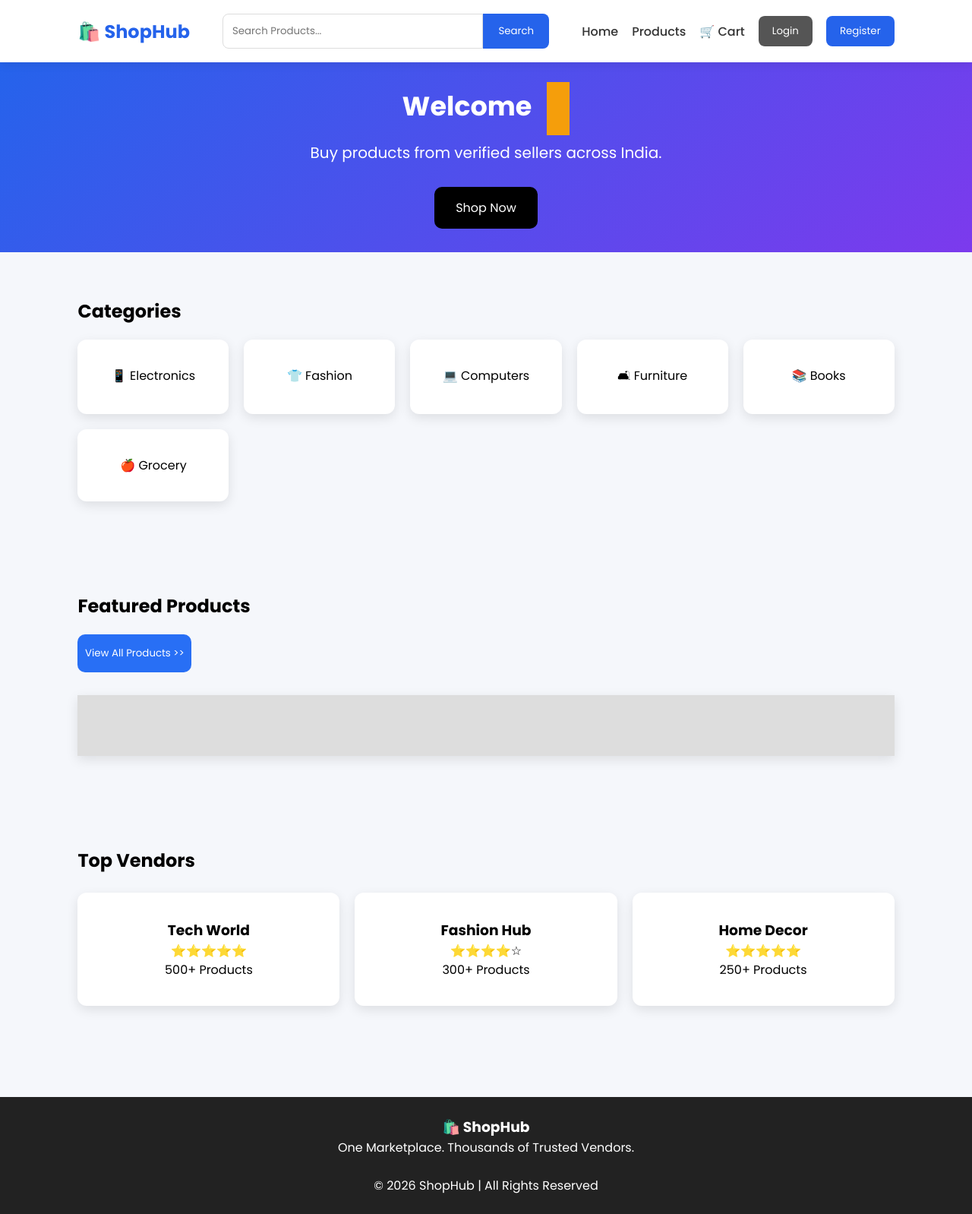
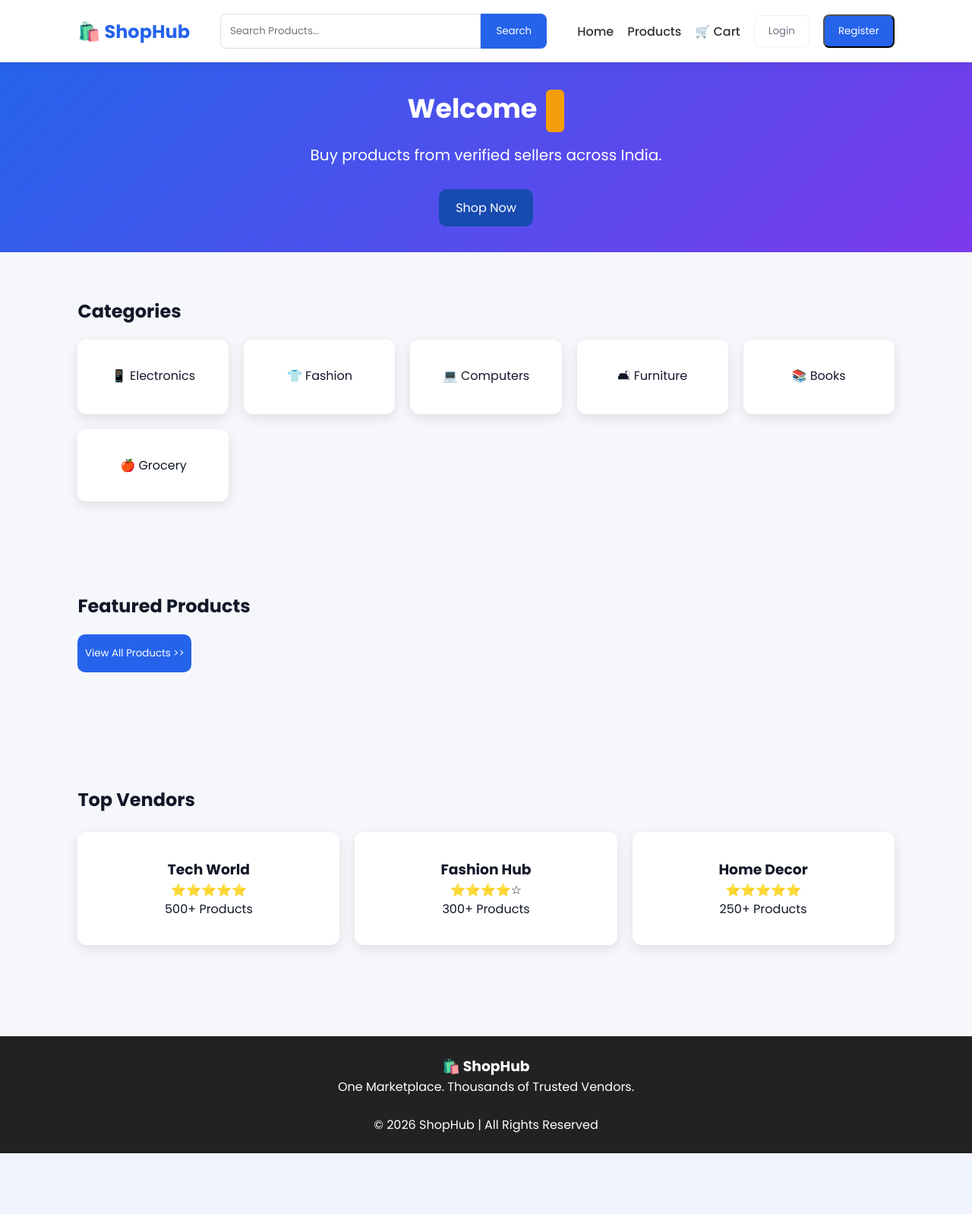
Before and after one commit to Dhineshkumar-2007/E-commerce-, a Flask app: page / in a window 1280 px wide. Shown: the whole page at 76% size. After the commit the page ends 1518 px from the top, so only its background shows below. Run offline with Flask 3, Linux system fonts and the light colour scheme; data that the repository does not hold is empty.

Commit message:
UI: improve color palette, buttons, spacing, and responsive product cards (safe CSS-only polish)
Co-authored-by: Copilot <223556219+Copilot@users.noreply.github.com>

```diff
--- a/static/css/style.css
+++ b/static/css/style.css
@@ -9,8 +9,19 @@
     font-family:'Poppins',sans-serif;
 }
 
+:root{
+    --bg: #f5f7fb;
+    --card: #ffffff;
+    --primary: #2563eb;
+    --primary-600: #174bb0;
+    --accent: #f59e0b;
+    --muted: #6b7280;
+    --shadow: rgba(16,24,40,0.08);
+}
+
 body{
-    background:#f5f7fb;
+    background:var(--bg);
+    color: #111827;
 }
 
 /* ===========================
@@ -30,7 +41,7 @@ body{
 }
 
 .logo{
-    color:#2563eb;
+   color:var(--primary);
 }
 
 .search{
@@ -47,7 +58,7 @@ body{
 }
 
 .search button{
-    background:#2563eb;
+   background:var(--primary);
     color:white;
     border:none;
     padding:12px 20px;
@@ -70,22 +81,22 @@ body{
 .login-btn,
 .register-btn{
     padding:10px 18px;
-    border:none;
    border-radius:8px;
    cursor:pointer;
 }
 
 .login-btn{
-    background:#555;
-    color:white;
+    background:transparent;
+    color:var(--muted);
+    border:1px solid rgba(0,0,0,0.06);
 }
 
 .register-btn{
-    background:#2563eb;
+    background:var(--primary);
     color:white;
 }
 .logout{
-background:red;
+   background:var(--accent);
    color:white;
    border:none;
    padding:10px 18px;
@@ -97,15 +108,15 @@ cursor:pointer;
     height: 50px;
     border: none;
     border-radius: 10px;
-    background: #286ff5;
+   background: var(--primary);
     color:white;
     cursor: pointer;
+   transition: transform .18s ease, background-color .18s ease;
 }
  .view-all-btn:hover{
-    scale: 1.5px;
-    background-color: #174bb0;
+    transform: scale(1.03);
+    background-color: var(--primary-600);
 }
-
 
 /* ===========================
    HERO
@@ -127,26 +138,26 @@ cursor:pointer;
 }
 .hero span{
     font-family: 'Courier New', Courier, monospace;
-    margin-left: 20px;
-     background:#f59e0b;
-     padding: 15px;
+   margin-left: 12px;
+   background:var(--accent);
+   padding: 8px 12px;
+   border-radius:6px;
+   color: #fff;
 }
-
 .hero p{
     font-size:20px;
     margin-bottom:30px;
 }
 
 .hero button{
-    padding:15px 28px;
+   padding:12px 22px;
     border:none;
     border-radius:10px;
     cursor:pointer;
-    background:black;
+   background:var(--primary-600);
     color:white;
     font-size:16px;
 }
-
 /* ===========================
    CATEGORIES
 =========================== */
@@ -192,41 +203,37 @@ cursor:pointer;
 
 .product-container{
    display:grid;
-    grid-template-columns:repeat(auto-fit,minmax(240px,1fr));
+   grid-template-columns:repeat(auto-fit,minmax(220px,1fr));
    gap:20px;
    margin-top:30px;
-    background-color: #ddd;
-    padding: 40px;
+   background:transparent;
+   padding: 0;
    width: 100%;
-      box-shadow:0 5px 15px rgba(0,0,0,.1);
    transition:.3s;
 }
-
 .product-card{
-    background:white;
+   background:var(--card);
     border-radius:12px;
     text-align:center;
     overflow:hidden;
-    box-shadow:0 5px 15px rgba(0,0,0,.1);
-    padding:10px;
-    transition:.3s;
-    width: 200px;
-    height: 230px;
-      box-shadow:0 5px 15px rgba(0,0,0,.1);
-    transition:.3s;
+   box-shadow:0 8px 24px var(--shadow);
+   padding:12px;
+   transition:transform .2s ease, box-shadow .2s ease;
+   min-height:320px;
+   display:flex;
+   flex-direction:column;
+   justify-content:space-between;
 }
-
 .product-card:hover{
     transform:translateY(-6px);
 }
 
 .product-card img{
-    width:70px;
-    height:70px;
+   width:100%;
+   height:160px;
     object-fit:cover;
-    border-radius:15px;
+   border-radius:8px;
 }
-
 .product-card h3{
     margin-top:2px;
 }
```
Lines whose indentation alone changed are shown as unchanged.
